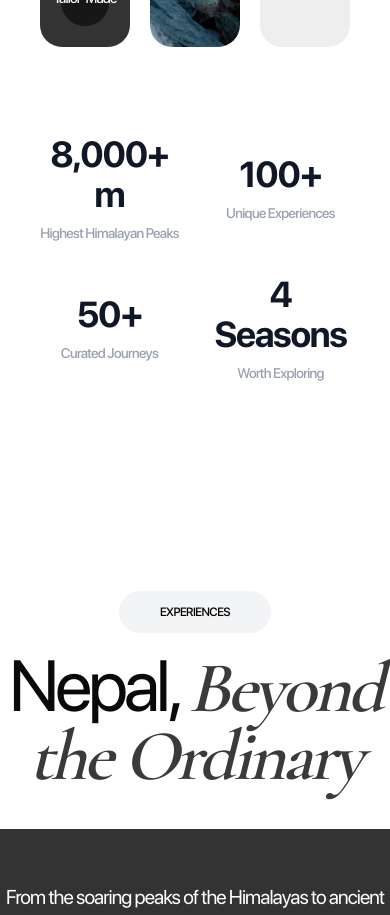
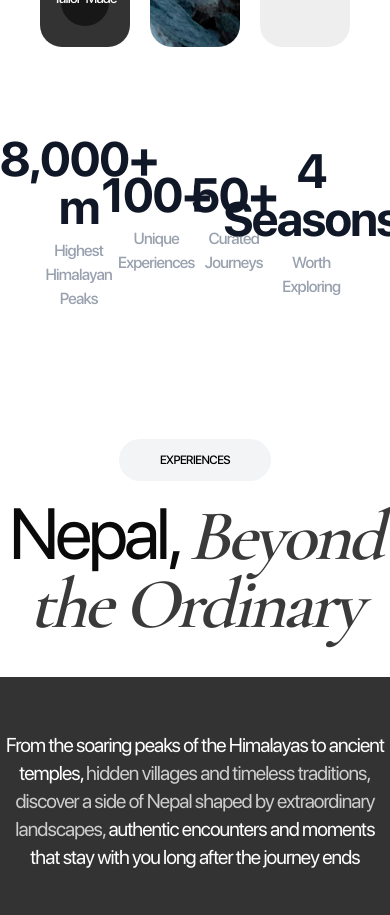
Before and after one commit to sitepow/nepalora, a Next.js app in the folder apps/next-fullstack/: page / in a window 390 px wide. Shown: the part 3440-4355 px from the top of the page. Built offline with nearby package versions, Linux system fonts and the light colour scheme.

Commit message:
fix: padding and gap from section stats

```diff
--- a/apps/next-fullstack/src/app/_components/section/ExperienceStatsSection/_components/StatsSection.tsx
+++ b/apps/next-fullstack/src/app/_components/section/ExperienceStatsSection/_components/StatsSection.tsx
@@ -13,8 +13,8 @@
 export function StatItem({ value, label }: StatItemProps) {
   return (
     <div className="flex flex-col items-center justify-center text-center">
-      <span className="text-4xl font-bold tracking-tight text-gray-900 md:text-5xl">{value}</span>
-      <span className="mt-2 text-sm font-medium text-gray-400 md:text-base">{label}</span>
+      <span className="text-5xl font-bold tracking-tight text-gray-900">{value}</span>
+      <span className="mt-2 font-medium text-gray-400">{label}</span>
     </div>
   );
 }
@@ -22,7 +22,7 @@
 export function StatsSection() {
   return (
     <section className="w-full py-12">
-      <div className="mx-auto grid max-w-6xl grid-cols-2 gap-8 md:grid-cols-4">
+      <div className="mx-auto grid max-w-5xl grid-cols-4">
         {statsData.map((stat, index) => (
           <StatItem key={index} value={stat.value} label={stat.label} />
         ))}
--- a/apps/next-fullstack/src/app/_components/section/ProcessStepsSection/ProcessStepsSection.tsx
+++ b/apps/next-fullstack/src/app/_components/section/ProcessStepsSection/ProcessStepsSection.tsx
@@ -55,7 +55,7 @@
 
 export function ProcessStepsSection() {
   return (
-    <div className="flex flex-col gap-10 py-20">
+    <div className="flex flex-col gap-10 pb-20">
       <TypographyTitle badge="EXPERIENCES">Nepal, *Beyond the Ordinary*</TypographyTitle>
       <div className="flex h-72 items-center justify-center bg-[#333333] pb-10 text-center">
         <span className="max-w-3xl text-xl text-white">
```
